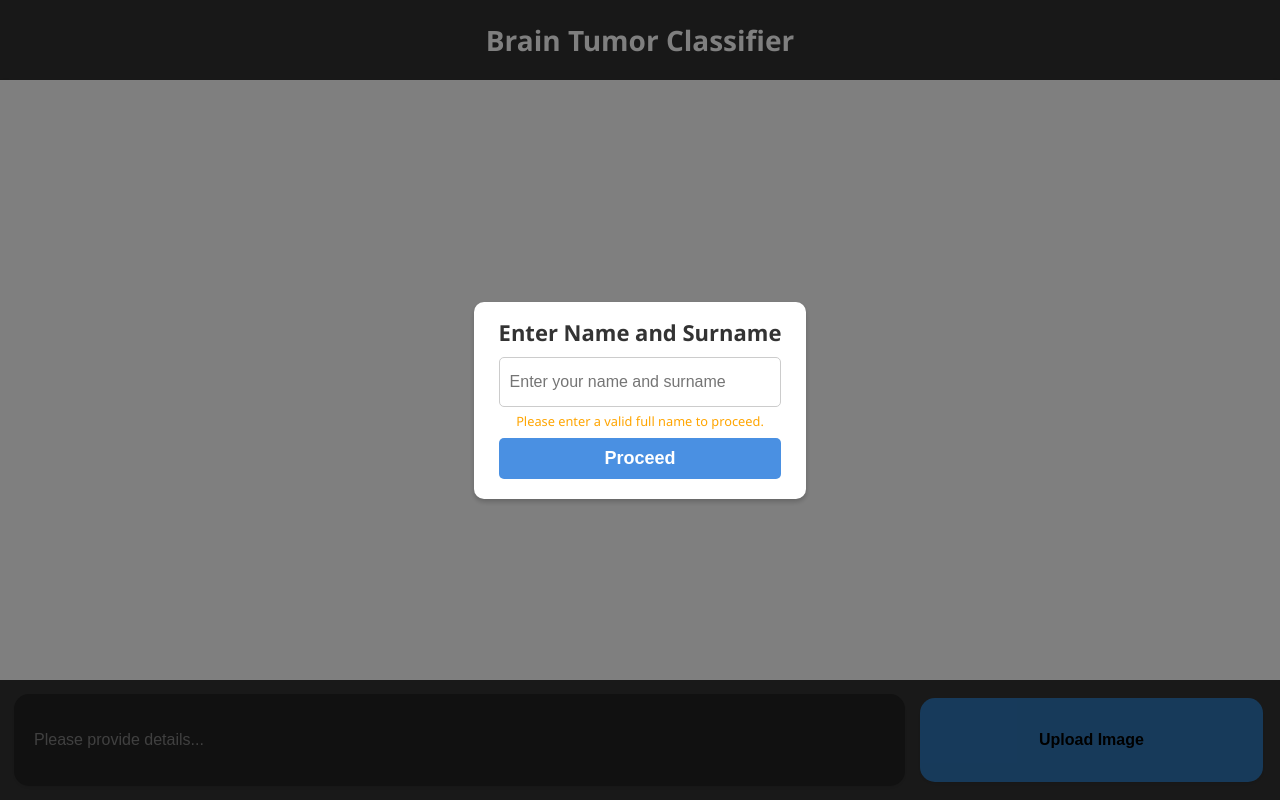
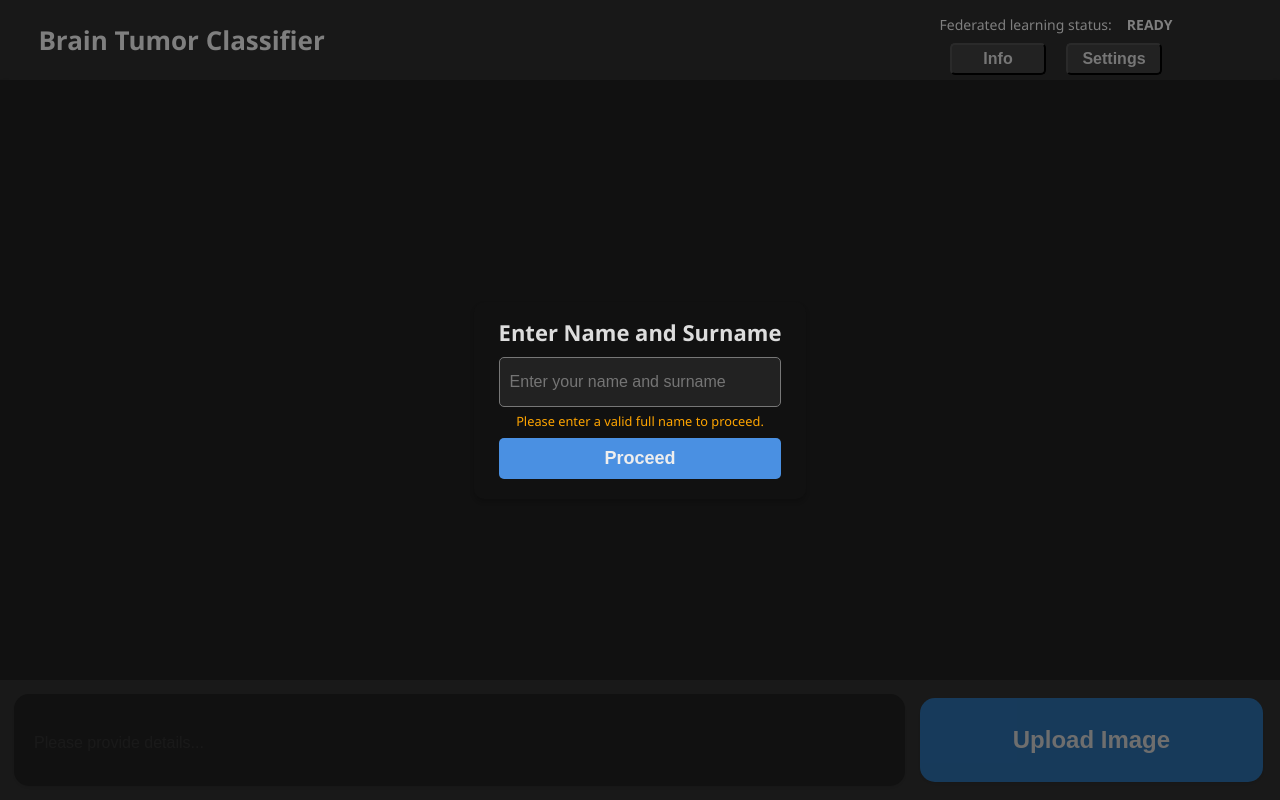
Before and after one commit to OnurSerbes/fl-chatbot, a React (Create React App) app in the folder client/: page / in a window 1280 px wide. Built offline with nearby package versions, Linux system fonts and the light colour scheme.

Commit message:
hizlica push

```diff
--- a/client/src/App.js
+++ b/client/src/App.js
@@ -16,11 +16,12 @@ import { sendImageDataToServer } from "./utils";
 // COMPONENT App.js
 const App = () => {
   // VARIABLE Header title
+  // TODO COULD MIGRATE THIS IMPLEMENTATION
   const headerTitle = "Brain Tumor Classifier";
 
   // TEST DUMMY Labels
   const dummyLabel = () => {
-    const dummyLabels = ["Type 1", "Type 2", "Type 3", "Type 4", "None"];
+    const dummyLabels = ["Menengioma", "Glioma", "Pituatuary", "None"]
     const index = Math.floor(Math.random() * 5);
     return dummyLabels[index];
   };
@@ -36,6 +37,10 @@ const App = () => {
   const [userInfo, setUserInfo] = useState(null);
   const [busy, setBusy] = useState(false);
 
+  // TEST STATES SYSTEM MESSAGE PROMPTING
+  const [reqFL, setReqFL] = useState(false);
+  const [readyFL, setReadyFL] = useState(false);
+
   // STATES utilized within InputContainer
   const [inputText, setInputText] = useState("");
   const [imageFile, setImageFile] = useState(null);
@@ -43,18 +48,26 @@ const App = () => {
   const fileInputRef = useRef(null);
 
   // OBJECT states to be passed down to child components
-  const statesInput = {
-    inputText,
-    setInputText,
-    imageFile,
-    setImageFile,
-    blobUrl,
-    setBlobUrl,
-    busy,
-    setBusy,
-    fileInputRef,
-  };
+  const statesInput =
+  {
+    inputText, setInputText,
+    imageFile, setImageFile,
+    blobUrl, setBlobUrl,
+    busy, setBusy,
+    fileInputRef
+  }
 
+  const statesFL =
+  {
+    reqFL, setReqFL,
+    readyFL, setReadyFL,
+  }
+
+  /**
+   * TODO: tried to implement post-upload image display but got:
+   * 'Failed to execute 'CreateObjectURL' on 'URL':
+   * Overload Resolution Failed
+   */
   const uploadImage = (imageFile) => {
     console.log("call: uploadImage"); // TESTLOG
     if (imageFile) {
@@ -70,13 +83,17 @@ const App = () => {
     }
   };
 
-  // FUNCTION cancel image
-  const cancelImage = async () => {
-    console.log("call: cancelImage"); // TESTLOG
-    setMessages((prevMessages) =>
-      prevMessages.filter((message) => !message.temp)
-    );
-  };
+// FUNCTION cancel image
+const cancelImage = async () => {
+  console.log("call: cancelImage"); // TESTLOG
+  setMessages((prevMessages) => prevMessages.filter(message => !message.temp))
+}
+
+  // TODO REMOVE METHOD IF OBSOLETE LATER
+  const printSystemMessage = (label, text) => {
+    const sysMsg ={ sender: 'system', label: label, text: text }
+    setMessages((prevMessages) => [...prevMessages, sysMsg]);
+  }
 
   /**
    * FUNCTION Send Message
@@ -91,20 +108,16 @@ const App = () => {
 
     // CONDITION if an image was uploaded
     if (imageFile) {
-      console.log("imageFile: ", imageFile);
+
+      // TESTLOG imageFile
+      console.log('imageFile: ', imageFile);
 
       // LET name of current image to be displayed later
-      let currImageName = "";
+      let currImageName = '';
 
       // DUMMY storifier delay durations
-      const dummyAnalysisStageDelays = Array.from(
-        { length: 5 },
-        () => Math.floor(Math.random() * 2000) + 1000
-      );
-      const dummyAnalysisTotalDelay = dummyAnalysisStageDelays.reduce(
-        (acc, curr) => acc + curr,
-        0
-      );
+      const dummyAnalysisStageDelays = Array.from({ length: 5 }, () => Math.floor(Math.random() * 2000) + 1000);
+      const dummyAnalysisTotalDelay = dummyAnalysisStageDelays.reduce((acc, curr) => acc + curr, 0);
 
       // DUMMY upload delay
       const delayUpload = Math.floor(Math.random() * 1000) + 2000;
@@ -117,25 +130,23 @@ const App = () => {
       console.log(formData); // TESTLOG
 
       // TESTLOG imageFile name
-      console.log("imageFile.name", imageFile.name); // TESTLOG
+      console.log('imageFile.name', imageFile.name); // TESTLOG
 
       // SEND image data via 'sendImageDataToServer'
       const imageDataResponse = await sendImageDataToServer(formData);
 
       // TESTLOG imageDataResponse
-      console.log("imageDataResponse: ", imageDataResponse); // TESTLOG
+      console.log('imageDataResponse: ', imageDataResponse); // TESTLOG
 
-      // CONDITION if response received successful
-      if (imageDataResponse) {
+      // CONDITION if response received successfull
+      if (true) { // TODO: put imageDataResponse back here
+
         // TEST DUMMY Response
-        const fakeDataResponse = {
-          label: dummyLabel(),
-          probability: dummyConfidence(),
-        };
+        const fakeDataResponse = {};
+          fakeDataResponse.label = dummyLabel();
+          fakeDataResponse.probability = dummyConfidence();
 
-        const finalResponse = imageDataResponse
-          ? imageDataResponse
-          : fakeDataResponse;
+        const finalResponse = ( imageDataResponse ? imageDataResponse : fakeDataResponse )
 
         // CREATE user message instance
         const newUserMessage = {
@@ -146,7 +157,7 @@ const App = () => {
         console.log("|ADD MSG|", newUserMessage); // TESTLOG
 
         // TESTLOG new user message
-        console.log("newUserMessage: ", newUserMessage);
+        console.log('newUserMessage: ', newUserMessage);
 
         // PUSH new user message to history
         setMessages((prevMessages) => [...prevMessages, newUserMessage]);
@@ -157,7 +168,7 @@ const App = () => {
 
         // COLLECT label and confidence
         const resultLabel = finalResponse.label;
-        const resultConfidence = (finalResponse.probability * 100).toFixed(2);
+        const resultConfidence = finalResponse.probability.toFixed(2);
 
         // CREATE temporary waiting message (animated storifier)
         const newStorifierMessage = {
@@ -169,6 +180,7 @@ const App = () => {
         setMessages((prevMessages) => [...prevMessages, newStorifierMessage]);
 
         setTimeout(() => {
+
           // TESTLOG temporary message
           console.log(newStorifierMessage); // TESTLOG
 
@@ -186,21 +198,21 @@ const App = () => {
 
           // POP temporary message then PUSH new bot message to history
           console.log("|RMV MSG| temp"); // TESTLOG
-          setMessages((prevMessages) =>
-            prevMessages
-              .filter((message) => !message.temp)
-              .concat(newBotMessage)
-          );
+          setMessages((prevMessages) => prevMessages.filter(message => !message.temp).concat(newBotMessage));
 
           // TESTLOG current message history
-          console.log("Messages: ", messages);
+          console.log('Messages: ', messages);
 
           setBusy(false);
-        }, dummyAnalysisTotalDelay);
+
+        }, dummyAnalysisTotalDelay)
+
       } else {
         setBusy(false);
       }
+
     }
+
   };
 
   // FUNCTION Add user with applied proper user name input validation loop
@@ -246,14 +258,9 @@ const App = () => {
     setMessages(newMessages);
   };
 
-  // SET user login status to show or hide modal
-  useEffect(() => {
-    setUserLogged(false);
-    console.log("---SHOW LOGIN---"); // TESTLOG
-    console.log("effect: null, show login modal"); // TESTLOG
-  }, []); // Empty dependency array to only run once when component mounts
+  const handlersInput =
+  {
 
-  const handlersInput = {
     handleChange: (e) => {
       setInputText(e.target.value);
     },
@@ -296,7 +303,26 @@ const App = () => {
         setBlobUrl(""); // Clear the Blob URL after sending the message
       }
     },
-  };
+  }
+
+  // DESCRIBE INITIAL SYSTEM BEHAVIOUR BELOW
+
+  // SET user login status to show or hide modal
+  useEffect(() => {
+    setUserLogged(false);
+    console.log("---SHOW LOGIN---"); // TESTLOG
+    console.log("effect: null, show login modal"); // TESTLOG
+  }, []); // Empty dependency array to only run once when component mounts
+
+  useEffect(() => {
+    if (userLogged) {
+      console.log('---SYSTEM REQUEST INITIAL SUBMIT---')
+      console.log(`reqFL: ${reqFL}`)
+      if (reqFL) {
+        printSystemMessage('gfdgfd', 'fsdfsdgd');
+      }
+    }
+  }, [reqFL])
 
   // RENDER App.js
   return (
@@ -308,8 +334,14 @@ const App = () => {
         onEditMessage={handleEditMessage}
         onDeleteMessage={handleDeleteMessage}
       />
-      <InputContainer state={statesInput} handler={handlersInput} />
-      {!userLogged && <LoginModal addUser={addUser} />}
+      <InputContainer
+        state={statesInput}
+        handler={handlersInput}
+      />
+      {!userLogged && <LoginModal
+      state={statesFL}
+      addUser={addUser}
+      />}
     </div>
   );
 };
--- a/client/src/components/ChatContainer.js
+++ b/client/src/components/ChatContainer.js
@@ -8,7 +8,8 @@ import Message from "./Message";
 // IMPORT Style
 import '../style/chat-container.css'
 
-const ChatContainer = ({ messages, onEditMessage, onDeleteMessage, state }) => {
+// TODO IMPLEMENT HISTORY PARAM FOR INTAKING PREVIOUS MESSAGE HISTORY
+const ChatContainer = ({ messages, onEditMessage, onDeleteMessage, state, history }) => {
   const chatContainerRef = useRef(null);
 
   // Scroll to the bottom of the chat container when new messages are added
--- a/client/src/components/Header.js
+++ b/client/src/components/Header.js
@@ -7,9 +7,39 @@ import '../style/header.css'
 
 const Header = ({ title }) => {
   return (
-    <header>
-      <div className="header">
-        <h1>{title}</h1>
+    <header className="header">
+      <div className="section-label">
+        <div className="appname">
+          {title}
+        </div>
+        {/* TODO: EGER CREDENTIAL YAPARSAK BURAYA HASTANE + DOKTOR ADI BASARIZ */}
+        <div className="hos-doc">
+          <div className="hospital">
+
+          </div>
+          <div className="doctor">
+
+          </div>
+        </div>
+      </div>
+      {/* BUTTON CONTAINER FOR TUTORIAL MODAL AND ACCESSIBILITY SETTINGS */}
+      <div className="section-buttons">
+        <div className="status-fl">
+          <div className="label-fl">
+            Federated learning status:
+          </div>
+          <div className="status">
+            READY
+          </div>
+        </div>
+        <div className="buttonbox">
+          <button className="">
+            Info
+          </button>
+          <button>
+            Settings
+          </button>
+        </div>
       </div>
     </header>
   );
--- a/client/src/components/LoginModal.js
+++ b/client/src/components/LoginModal.js
@@ -4,10 +4,10 @@ import React, { useState, useEffect } from "react";
 // IMPORT Style
 import '../style/modal.css'
 
-const Modal = ({ addUser }) => {
+const Modal = ({ state, addUser }) => {
 
   // Validate the input name
-  const nameRegex = /^[a-zA-Z]+(?:\s[a-zA-Z]+)+$/;
+  const nameRegex = /^[a-zA-Z]+\.?(?:\s[a-zA-Z]+\.?)+$/;
 
   const [nameSurname, setNameSurname] = useState(""); // State variable for name and surname input
   const [nameValid, setNameValid] = useState(true);
@@ -25,6 +25,8 @@ const Modal = ({ addUser }) => {
       // Call the addUser function passed from the parent component
       addUser(nameSurname);
     }
+    // REQUEST FL
+    state.setReqFL(true);
   };
 
   return (
--- /dev/null
+++ b/client/src/style/card-sysinfo.css
@@ -0,0 +1,6 @@
+
+.card-sysinfo {
+  height: 100px;
+  width: 100px;
+  background-color: burlywood;
+}
--- a/client/src/style/chat-container.css
+++ b/client/src/style/chat-container.css
@@ -5,7 +5,7 @@
   flex-direction: column;
   gap: 20px; /* Space between messages */
   padding: 20px;
-  background-color: #fff; /* White message background */
+  background-color: #222; /* White message background */
   box-shadow: 0px 3px 5px rgba(0, 0, 0, 0.1); /* Light shadow effect */
   position: fixed; /* Fix the container */
   top: var(--app-header-height);
@@ -28,6 +28,13 @@
   justify-content: flex-start; /* Align bot's messages to the left */
 }
 
+.message.sys {
+  justify-content: center; /* Align system messages in the center */
+  width: 100%;
+  height: 100%;
+  background-color: #999; /* TODO REMOVE */
+}
+
 /* Sticking buttons to the side of the info section */
 .message.user .info-part {
   display: flex;
@@ -36,13 +43,13 @@
   max-width: max(70vw, 75px);
 }
 
-/* EFECAN - styling info segments separate from p identifier */
 .message.user .message-info {
   flex: 0.7;
   display: flex;
   flex-direction: column;
   text-align: left;
-  background-color: #f0f0f0;
+  background-color: #333;
+  color: #ddd;
   padding: 15px;
   border-radius: 20px;
   min-height: 100%;
@@ -53,18 +60,21 @@
   margin-top: 7px;
 }
 
-/* EFECAN */
 .message.user .message-image {
   aspect-ratio: 1;
   object-fit: cover;
 }
 
-/* EFECAN */
 .message.user .message-info .filename {
+  font-size: 20px;
   font-weight: bold;
   white-space: nowrap;
   overflow: hidden;
   text-overflow: ellipsis;
+}
+
+.message.user .message-info .infotext {
+  font-size: 16px;
 }
 
 /* RESPONSIVE STYLING */
--- a/client/src/style/header.css
+++ b/client/src/style/header.css
@@ -1,7 +1,15 @@
+
+/* TODO: REMOVE TEST */
+/*.header * {
+/*  border-width: 1px;
+/*  border-style: dashed;
+/*  border-color: white;
+/*}*/
 
 .header {
   display: flex;
-  justify-content: center;
+  flex-direction: row;
+  justify-content: flex-start;
   align-items: center;
   min-height: var(--app-header-height);
   max-height: var(--app-header-height);
@@ -15,3 +23,81 @@
   font-size: 14px;
   box-shadow: 0px 3px 5px rgba(0, 0, 0, 0.2); /* Shadow effect */
 }
+
+.header .section-label {
+  display: flex;
+  align-items: center;
+  padding-left: 3vw;
+  width: 65%;
+  height: var(--app-header-height);
+}
+
+.header .appname {
+  max-width: 50%;
+  font-size: clamp(18px, 4vw, 26px);
+  font-weight: bold;
+  line-height: 1em;
+}
+
+@media (max-width: 800px) {
+  .header .labelbox {
+    flex-direction: column;
+    align-items: flex-start;
+    text-align: start;
+  }
+  .header .appname {
+    align-self: flex-start;
+    margin-top: 10px;
+    min-width: 100%;
+  }
+}
+
+.header .appname {
+  max-width: 60%;
+}
+
+/* TODO: FIX THIS FOR <480 */
+
+.header .section-buttons {
+  flex: 1;
+  height: var(--app-header-height);
+  display: flex;
+  flex-direction: column;
+  justify-content: center;
+  align-items: center;
+  padding-inline: 10px;
+  padding-block: 5px;
+}
+
+.header .status-fl {
+  width: 100%;
+  height: 100%;
+  display: flex;
+  justify-content: center;
+  align-items: center;
+  gap: 15px;
+}
+
+.status-fl .label-fl {
+
+}
+
+.status-fl .status {
+  font-weight: bold;
+}
+
+.header .buttonbox {
+  align-self: center;
+}
+
+.buttonbox button {
+  height: calc(var(--app-header-height) * 0.40);
+  aspect-ratio: 3;
+  margin-inline: 10px;
+  border-radius: 5px;
+  background-color: #444;
+  color: #eee;
+  font-weight: bold;
+  box-shadow: none;
+  font-size: 16px;
+}
--- a/client/src/style/input-container.css
+++ b/client/src/style/input-container.css
@@ -68,6 +68,9 @@
 
 .image-label > * {
   padding-inline: 2px;
+  color: #ddd;
+  font-size: 18px;
+  font-weight: bold;
 }
 
 .image-label .image-name {
@@ -88,6 +91,8 @@
 
 .input-field {
   font-size: max(0.8em, min(1vw, 2vh));
+  color: #ddd;
+  font-size: clamp(18px, 3.5vw, 24px);
   width: 100%;
   max-width: 100%;
   min-height: 100%;
@@ -103,7 +108,7 @@
 }
 
 .input-field::placeholder {
-  color: #fff;
+  color: #aaa;
   font-size: 16px;
 }
 
@@ -122,19 +127,21 @@
 
 .image-buttons button {
   min-height: 35px;
-  font-size: 16px;
+  font-size: 24px;
+  padding-inline: 8px;
   height: 100%;
   border: none;
   font-weight: bold;
   border-radius: 15px;
   cursor: pointer;
+  color: #ddd;
   transition: filter 0.3s ease;
   box-shadow: 0px 2px 4px rgba(0, 0, 0, 0.1);
 }
 
 .image-buttons button:disabled,
 .input-field:disabled {
-  filter: brightness(0.5);
+  filter: brightness(0.3);
   cursor: default;
 }
 
--- a/client/src/style/message.css
+++ b/client/src/style/message.css
@@ -8,6 +8,9 @@
 }
 
 .message-edit-buttons button {
+  color: #ddd;
+  font-weight: bold;
+  font-size: 24px;
   width: 150px;
   height: 50px;
   border-radius: 10px;
--- a/client/src/style/modal.css
+++ b/client/src/style/modal.css
@@ -11,8 +11,12 @@
   align-items: center;
 }
 
+.modal .label {
+  color: #ddd;
+}
+
 .modal-content {
-  background-color: #fff;
+  background-color: #111;
   padding: 25px;
   border-radius: 10px;
   box-shadow: 0px 3px 5px rgba(0, 0, 0, 0.2);
@@ -31,7 +35,9 @@
 .modal-content input[type="text"] {
   font-size: 16px;
   padding: 15px 10px;
-  border: 1px solid #ccc;
+  border: 1px solid #777;
+  color: #eee;
+  background-color: #222;
   border-radius: 5px;
   margin-bottom: 5px;
 }
@@ -42,7 +48,7 @@
   border: none;
   border-radius: 5px;
   background-color: #4a90e2;
-  color: #fff;
+  color: #eee;
   cursor: pointer;
   font-weight: bold;
   transition: background-color 0.3s ease;
```
Also changed, not shown: client/src/components/CardSysinfo.js (added, +15 -0 lines), client/src/components/Message.js (+25 -4 lines), 1 other file (tests, documents, lock files or other folders).
